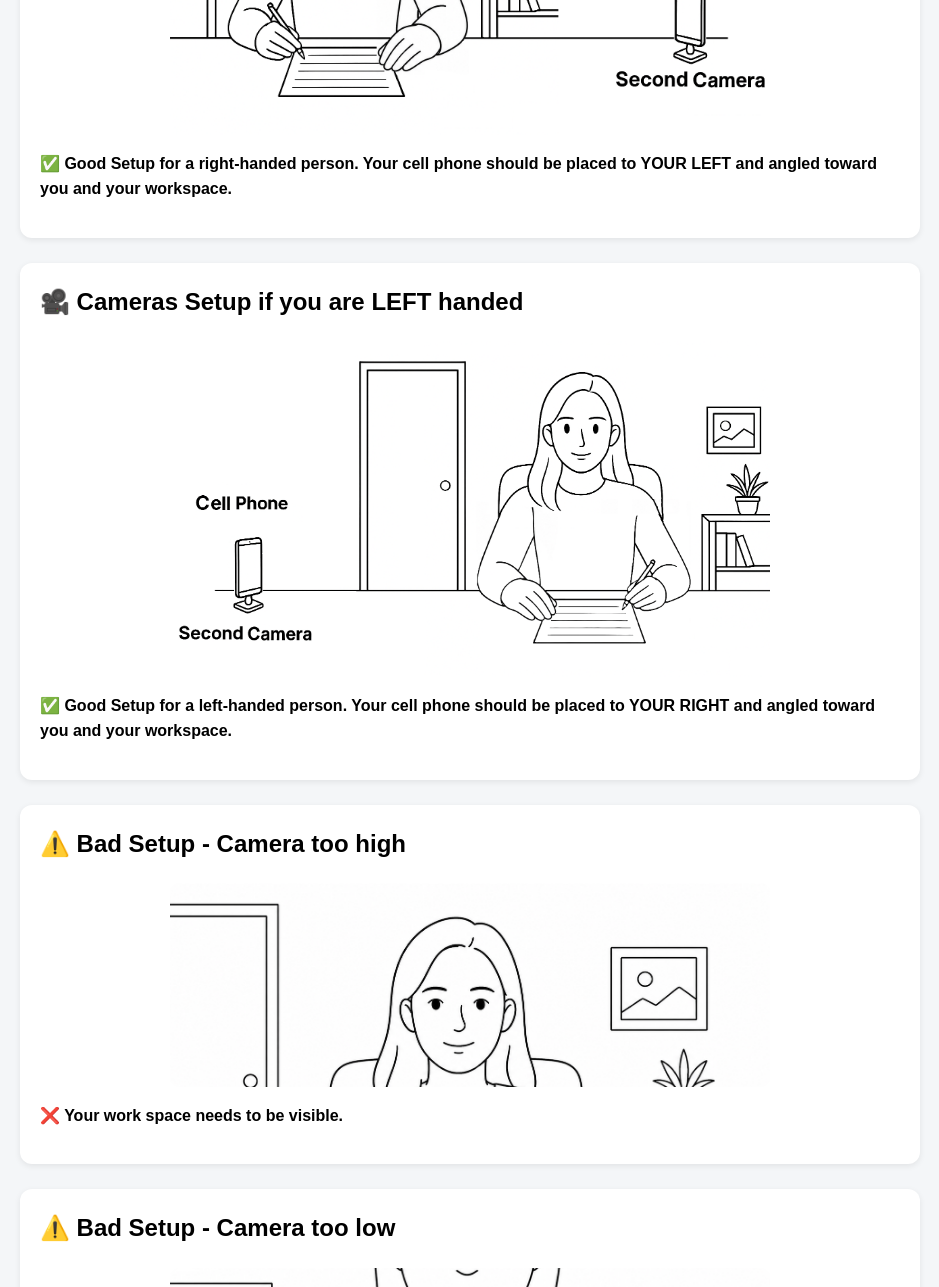
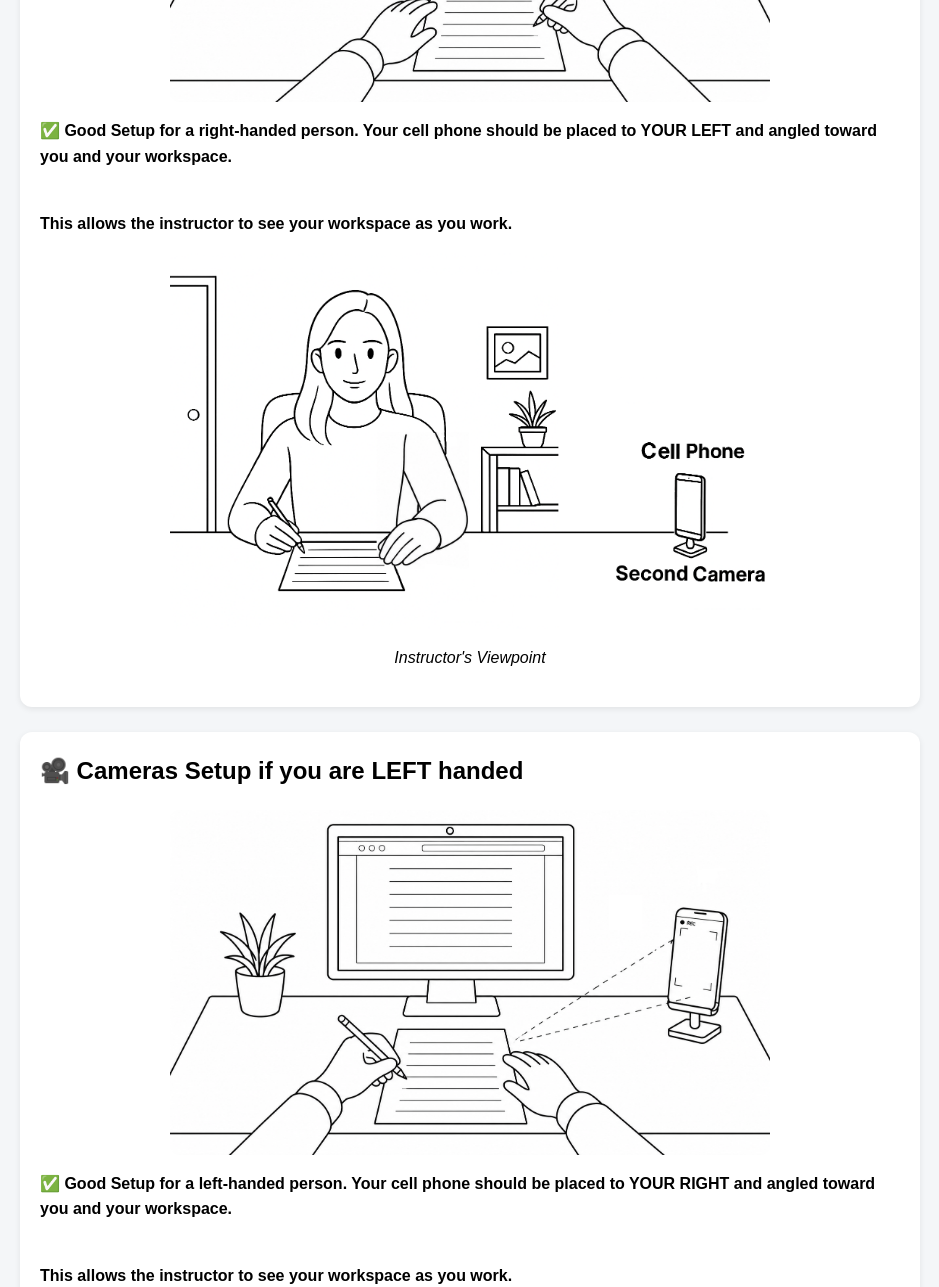
Before and after one commit to R-M-D-R/respondus-practice, a plain HTML site: page index.html in a window 1280 px wide. Shown: the part 1180-2467 px from the top of the page, without its empty margins (170-1109 px from the left). Drawn offline with Linux system fonts and the light colour scheme.

Commit message:
Add files via upload

```diff
--- a/index.html
+++ b/index.html
@@ -116,20 +116,34 @@ h1, h2 {
 <!-- CAMERAS -->
 <div class="card">
 	<h2>🎥 Cameras Setup if you are RIGHT handed</h2>
-		<img src="cell_phone_setup-right_handed.png"
+	<img src="POV-phone_to_LEFT.png"
 			alt="Second camera phone setup showing recording from the left"
 			style="width:100%; max-width:600px; display:block; margin:auto; border-radius:10px;">
-
-<p><strong>✅ Good Setup for a right-handed person. Your cell phone should be placed to YOUR LEFT and angled toward you and your workspace.</strong></p>
+	<p><strong>✅ Good Setup for a right-handed person. Your cell phone should be placed to YOUR LEFT and angled toward you and your workspace.</strong></p>
+	<br />
+	<strong>This allows the instructor to see your workspace as you work.</strong></p>
+	<img src="cell_phone_setup-right_handed.png"
+			alt="Second camera phone setup showing recording from the left"
+			style="width:100%; max-width:600px; display:block; margin:auto; border-radius:10px;">
+	<div style="text-align: center;">
+	<p><em>Instructor's Viewpoint</em></p>
+	</div>
 </div>
 
 <div class="card">
 	<h2>🎥 Cameras Setup if you are LEFT handed</h2>
+	<img src="POV-phone_to_RIGHT.png"
+			alt="Second camera phone setup showing recording from the left"
+			style="width:100%; max-width:600px; display:block; margin:auto; border-radius:10px;">
+	<p><strong>✅ Good Setup for a left-handed person. Your cell phone should be placed to YOUR RIGHT and angled toward you and your workspace.</strong></p>
+	<br />
+	<strong>This allows the instructor to see your workspace as you work.</strong></p>
 		<img src="cell_phone_setup-left_handed.png"
 			alt="Second camera phone setup showing recording from the right"
 			style="width:100%; max-width:600px; display:block; margin:auto; border-radius:10px;">
-
-	<p><strong>✅ Good Setup for a left-handed person. Your cell phone should be placed to YOUR RIGHT and angled toward you and your workspace.</strong></p>
+	<div style="text-align: center;">
+	<p><em>Instructor's Viewpoint</em></p>
+	</div>
 
 </div>
 
```
Also changed, not shown: POV-phone_to_LEFT.png (added), POV-phone_to_RIGHT.png (added).
